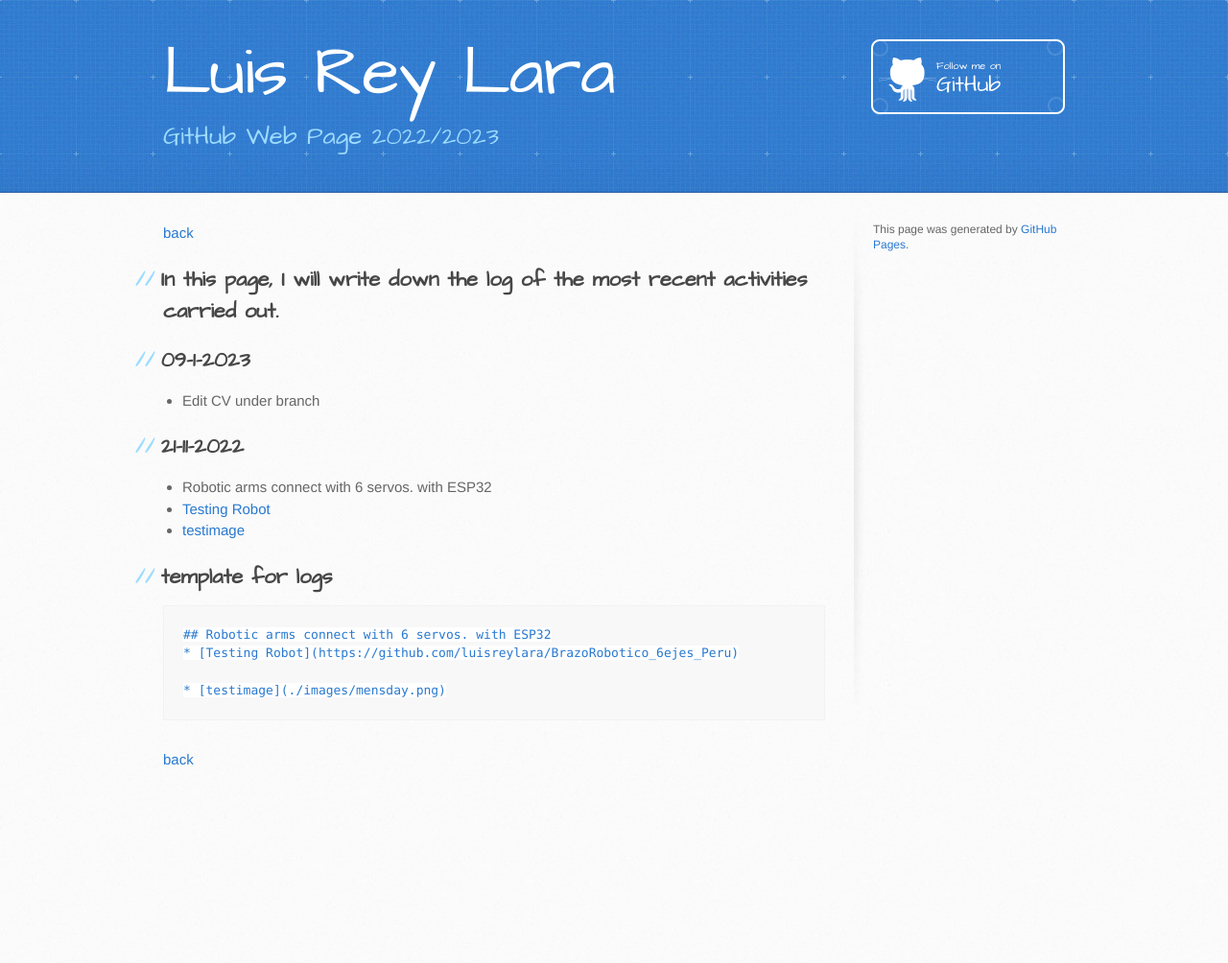
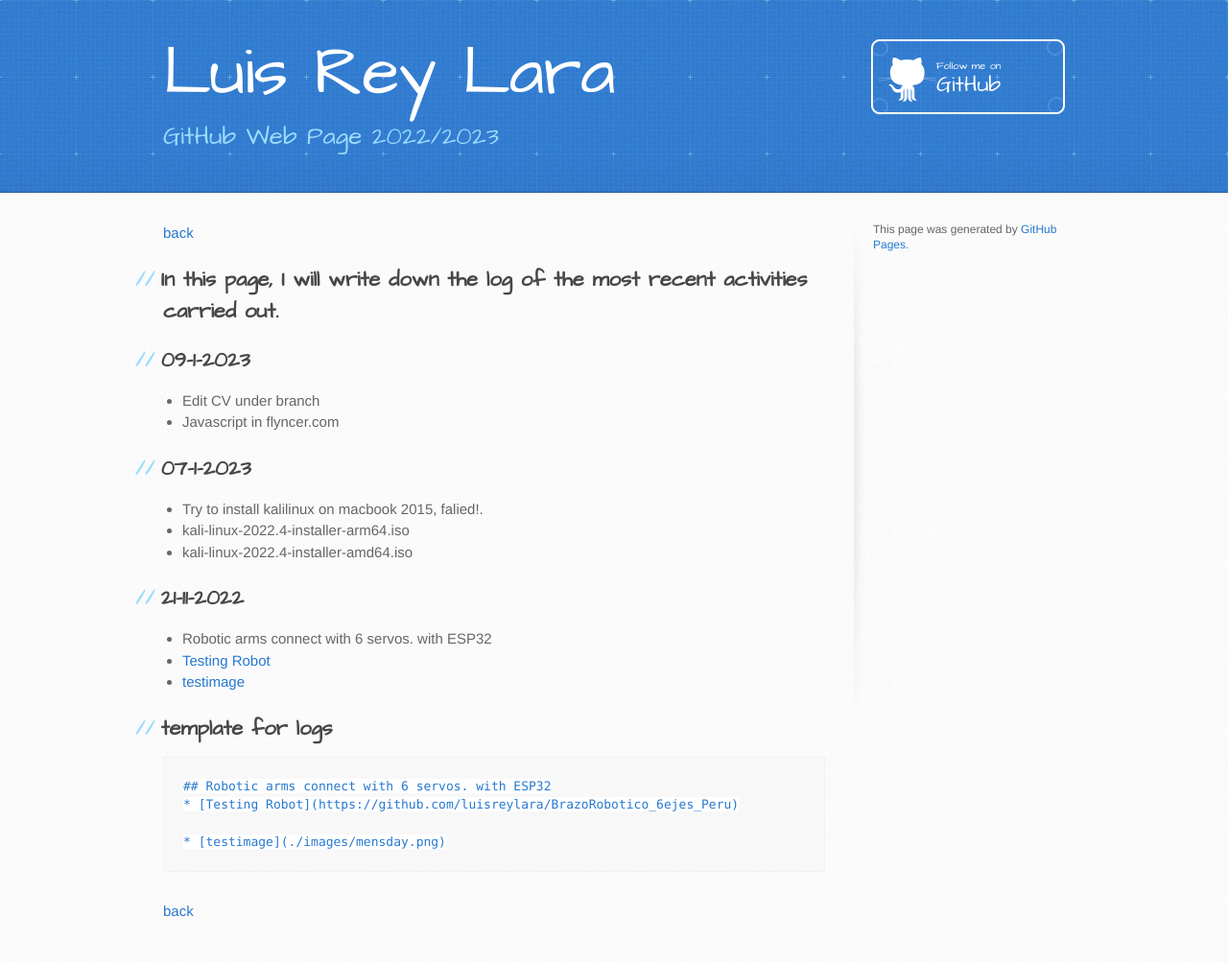
Before and after one commit to luisreylara/luisreylara.github.io, a Jekyll site: the page built from docs/another-page.md, in a window 1280 px wide. Shown: the whole page at 96% size. Built offline with Jekyll 4.4.1, drawn with Linux system fonts in a browser that asks for light colours; before the commit the page ends 900 px from its top, so only the background shows below that.

Commit message:
failed
failed

```diff
--- a/docs/another-page.md
+++ b/docs/another-page.md
@@ -7,8 +7,12 @@ layout: default
 
 ## 09-1-2023
 * Edit CV under branch
+* Javascript in flyncer.com
 
-
+## 07-1-2023
+* Try to install kalilinux on macbook 2015, falied!.
+* kali-linux-2022.4-installer-arm64.iso
+* kali-linux-2022.4-installer-amd64.iso
 
 ## 21-11-2022
 * Robotic arms connect with 6 servos. with ESP32
```
